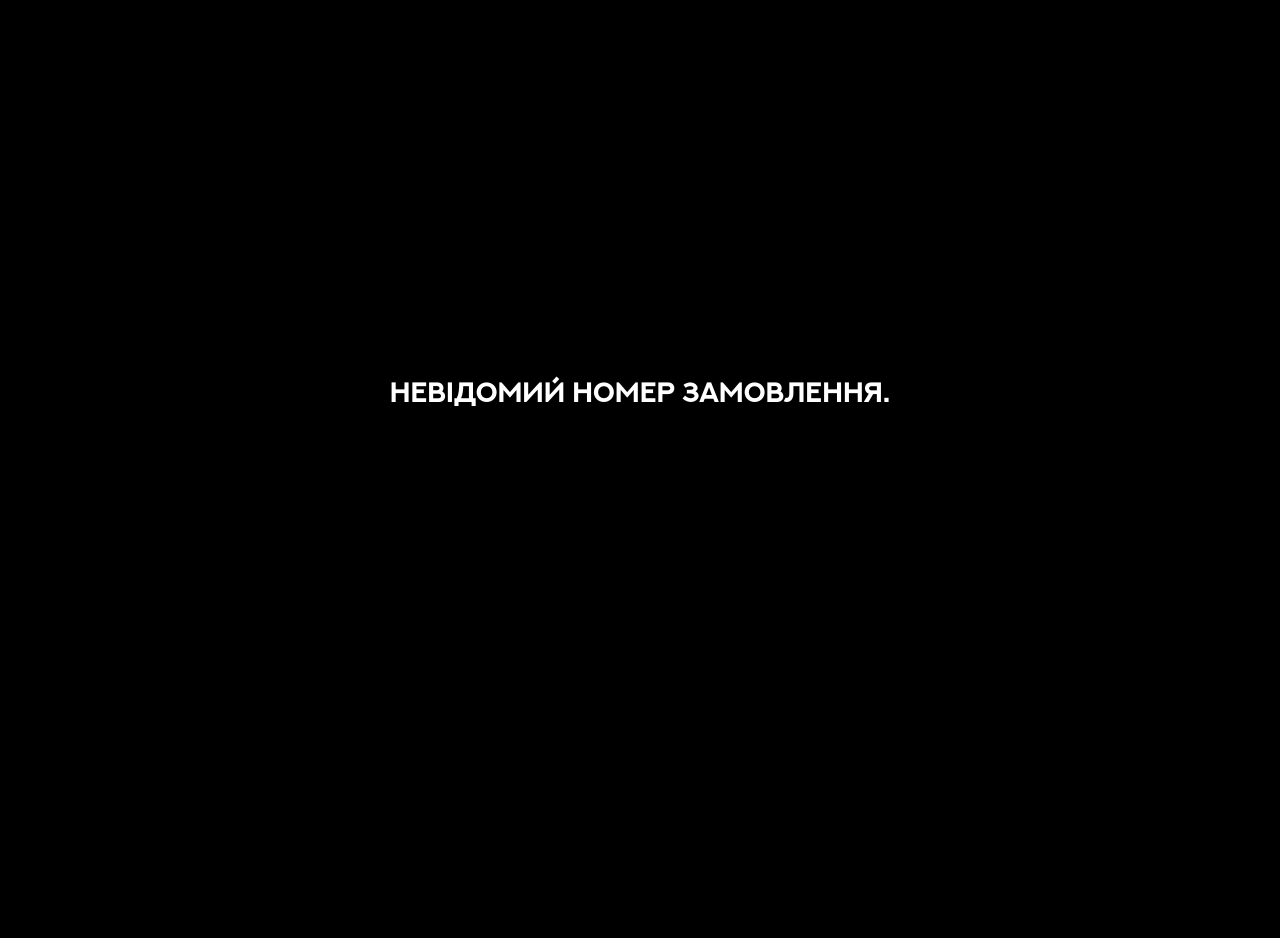
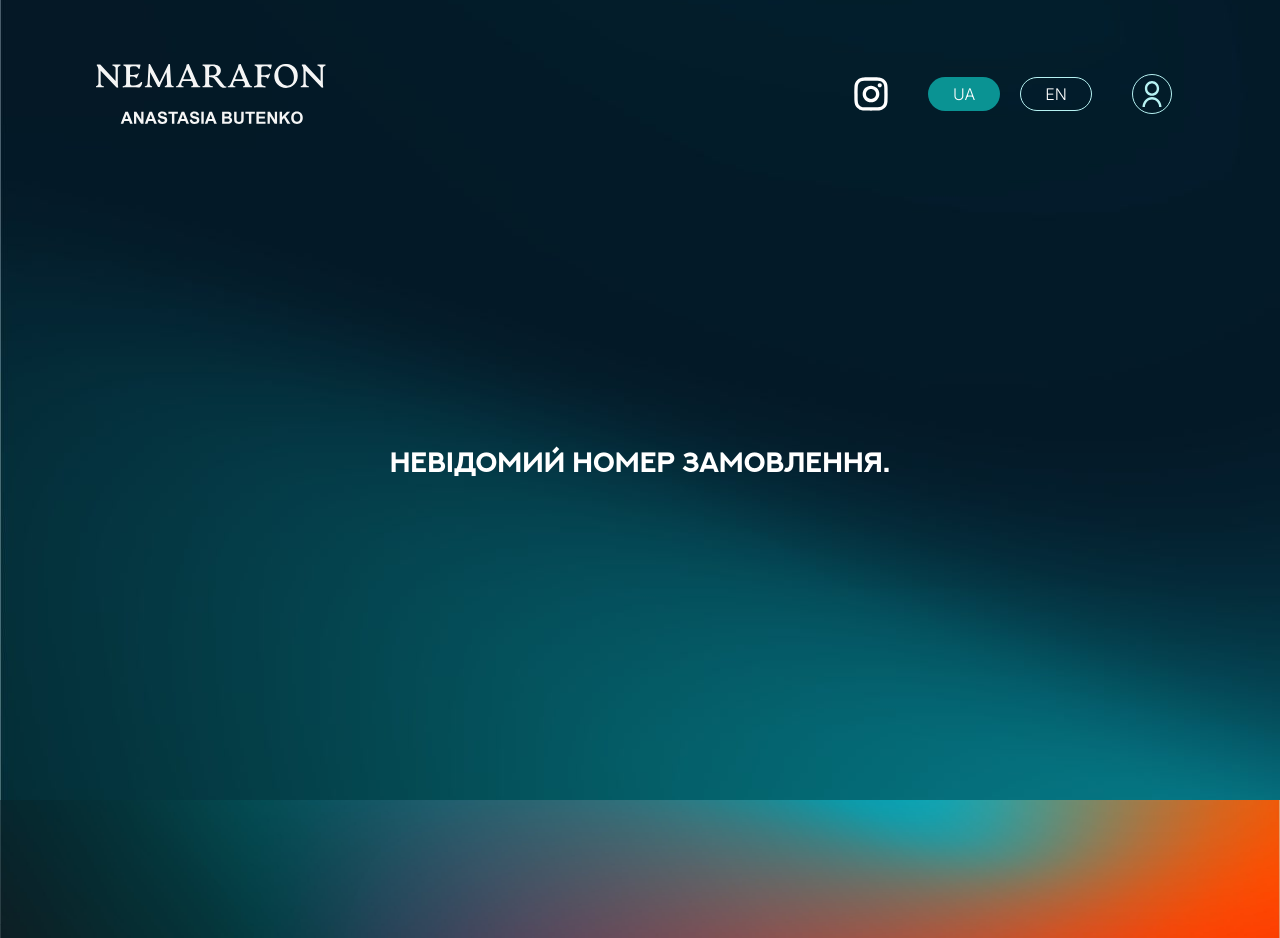
Before and after one commit to dmytroparkhomenko/nemarafon, a Next.js app: page /payment-status in a window 1280 px wide. Before the commit the page ends 800 px from the top, so only its background shows below. Built offline with nearby package versions, Linux system fonts and the light colour scheme; no server answers; a web font is replaced by a local one.

Commit message:
add: payment status page styling

```diff
--- a/app/components/common/Header.tsx
+++ b/app/components/common/Header.tsx
@@ -125,18 +125,14 @@ export function HeaderProgramPage() {
         <div className="header-navbar">
           <Link href="/profile" className="flex items-center gap-3 md:hidden">
             <ProfileMobile />
-            {!loading && user ? (
-              <span className="uppercase">{user.displayName}</span>
-            ) : null}
+            {!loading && user ? <span>{user.displayName}</span> : null}
           </Link>
           <div className="hidden md:flex flex-row items-center gap-10">
             <InstagramLogo />
             <Langs />
             <Link href="/profile" className="flex items-center gap-3">
               <Profile />
-              {!loading ? (
-                <span className="uppercase">{user?.displayName}</span>
-              ) : null}
+              {!loading ? <span>{user?.displayName}</span> : null}
             </Link>
           </div>
         </div>
--- a/app/payment-status/page.tsx
+++ b/app/payment-status/page.tsx
@@ -2,6 +2,9 @@
 
 import { useEffect, useState } from "react";
 import { useSearchParams } from "next/navigation";
+import AppLayout from "@/app/components/layout/AppLayout";
+import Button from "@/app/components/common/Button";
+import Link from "next/link";
 
 const PaymentStatus = () => {
   const searchParams = useSearchParams();
@@ -42,17 +45,19 @@ const PaymentStatus = () => {
   };
 
   return (
-    <div className="flex flex-col items-center justify-center min-h-screen">
-      <h1 className="text-2xl mb-4">{message}</h1>
-      {programURI && (
-        <a
-          href={programURI}
-          className="bg-blue-500 hover:bg-blue-600 text-white font-bold py-2 px-4 rounded"
-        >
-          Перейти до програми
-        </a>
-      )}
-    </div>
+    <AppLayout>
+      <div className="flex flex-col items-center justify-center min-h-[100dvh] max-w-[80%] mx-auto mt-[-50px]">
+        <h1 className="text-2xl mb-6 w-full">{message}</h1>
+        {programURI && (
+          <>
+            <Button href={`/program/${programURI}`}>Перейти до програми</Button>
+            <Link className="mt-3 underline text-marine" href="/profile">
+              Перейти до профілю
+            </Link>
+          </>
+        )}
+      </div>
+    </AppLayout>
   );
 };
 
```
